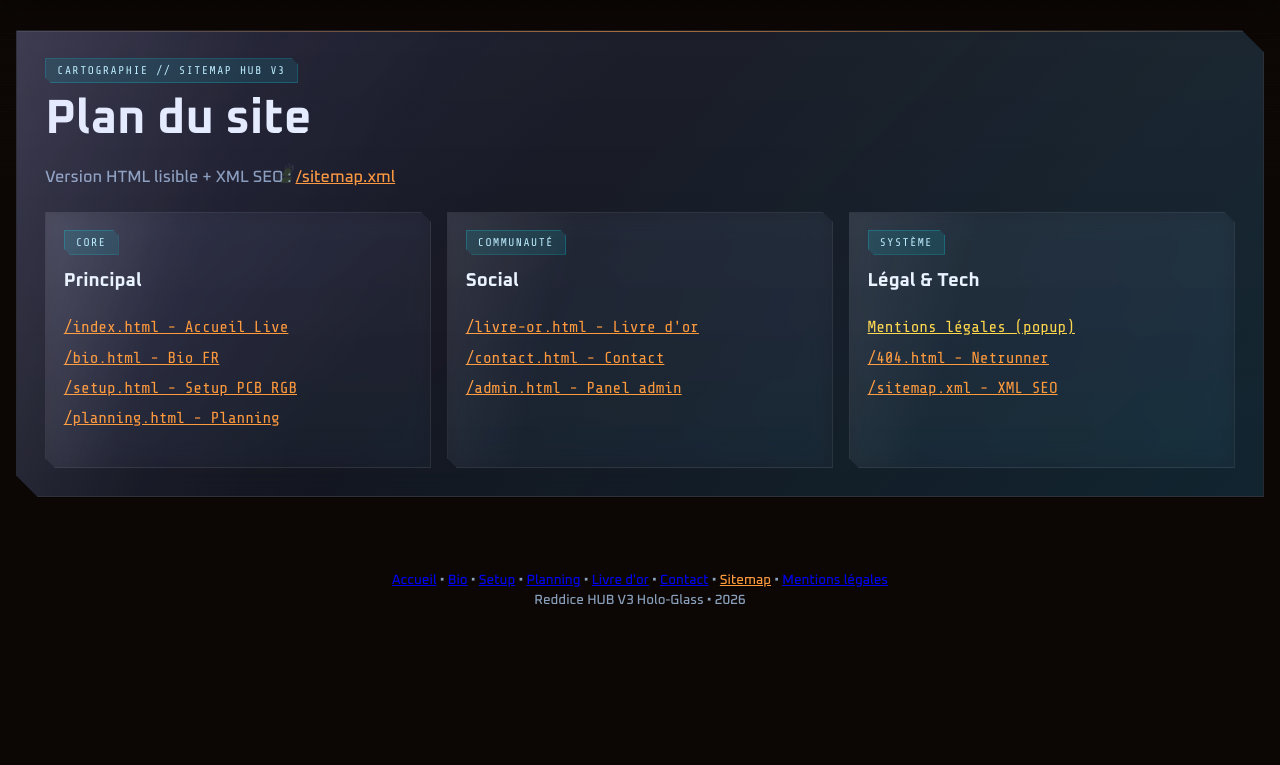
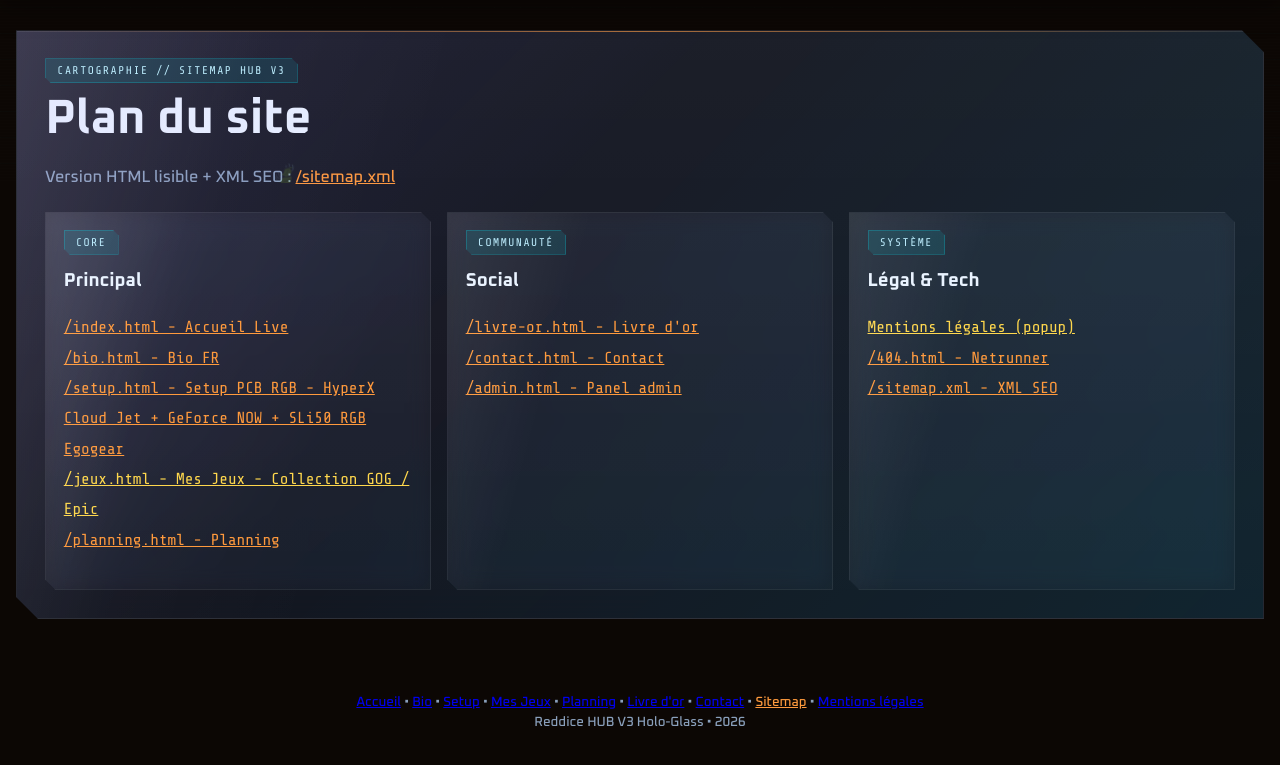
Before and after one commit to reddice-geek/reddice-site, a plain HTML site: page sitemap.html in a window 1280 px wide. Shown: the part 617-1382 px from the top of the page. Before the commit the page ends 1266 px from the top, so only its background shows below. Drawn offline with nearby package versions, Linux system fonts and the light colour scheme; no server answers.

Commit message:
Update sitemap.html

```diff
--- a/sitemap.html
+++ b/sitemap.html
@@ -21,7 +21,12 @@
       <div class="hub-nav-left"><span class="stream-badge is-loading" data-stream-status>Checking</span></div>
       <ul class="hub-nav">
         <li><a href="index.html" class="hub-link-v2" data-nav="home">Accueil</a></li>
-        <li class="has-sub"><a href="bio.html" class="hub-link-v2" data-nav="bio">Bio</a><ul class="submenu"><li><a href="setup.html">Setup PCB RGB</a></li></ul></li>
+        <li class="has-sub"><a href="bio.html" class="hub-link-v2" data-nav="bio">Bio</a>
+          <ul class="submenu">
+            <li><a href="setup.html">Setup PCB RGB</a></li>
+            <li><a href="jeux.html">Mes Jeux</a></li>
+          </ul>
+        </li>
         <li><a href="planning.html" class="hub-link-v2" data-nav="planning">Planning</a></li>
         <li><a href="livre-or.html" class="hub-link-v2" data-nav="guestbook">Livre d'or</a></li>
         <li><a href="contact.html" class="hub-link-v2" data-nav="contact">Contact</a></li>
@@ -43,7 +48,13 @@
       <h2>Plan du site</h2>
       <p class="lead">Version HTML lisible + XML SEO : <a href="sitemap.xml" style="color:var(--cyan)">/sitemap.xml</a></p>
       <div class="grid-3" style="margin-top:1.4rem">
-        <div class="card"><span class="kicker">Core</span><h3>Principal</h3><ul style="list-style:none; padding:0; font-family:var(--font-mono); line-height:1.9"><li><a href="index.html" style="color:var(--cyan)">/index.html - Accueil Live</a></li><li><a href="bio.html" style="color:var(--cyan)">/bio.html - Bio FR</a></li><li><a href="setup.html" style="color:var(--cyan)">/setup.html - Setup PCB RGB</a></li><li><a href="planning.html" style="color:var(--cyan)">/planning.html - Planning</a></li></ul></div>
+        <div class="card"><span class="kicker">Core</span><h3>Principal</h3><ul style="list-style:none; padding:0; font-family:var(--font-mono); line-height:1.9">
+          <li><a href="index.html" style="color:var(--cyan)">/index.html - Accueil Live</a></li>
+          <li><a href="bio.html" style="color:var(--cyan)">/bio.html - Bio FR</a></li>
+          <li><a href="setup.html" style="color:var(--cyan)">/setup.html - Setup PCB RGB - HyperX Cloud Jet + GeForce NOW + SLi50 RGB Egogear</a></li>
+          <li><a href="jeux.html" style="color:var(--gold)">/jeux.html - Mes Jeux - Collection GOG / Epic</a></li>
+          <li><a href="planning.html" style="color:var(--cyan)">/planning.html - Planning</a></li>
+        </ul></div>
         <div class="card"><span class="kicker">Communauté</span><h3>Social</h3><ul style="list-style:none; padding:0; font-family:var(--font-mono); line-height:1.9"><li><a href="livre-or.html" style="color:var(--cyan)">/livre-or.html - Livre d'or</a></li><li><a href="contact.html" style="color:var(--cyan)">/contact.html - Contact</a></li><li><a href="admin.html" style="color:var(--cyan)">/admin.html - Panel admin</a></li></ul></div>
         <div class="card"><span class="kicker">Système</span><h3>Légal & Tech</h3><ul style="list-style:none; padding:0; font-family:var(--font-mono); line-height:1.9"><li><a href="#" data-legal-open style="color:var(--gold)">Mentions légales (popup)</a></li><li><a href="404.html" style="color:var(--cyan)">/404.html - Netrunner</a></li><li><a href="sitemap.xml" style="color:var(--cyan)">/sitemap.xml - XML SEO</a></li></ul></div>
       </div>
@@ -51,7 +62,7 @@
   </main>
   <footer class="container" style="text-align:center; padding:2.5rem 0; color:var(--muted)">
     <small>
-      <a href="index.html">Accueil</a> • <a href="bio.html">Bio</a> • <a href="setup.html">Setup</a> • <a href="planning.html">Planning</a> • <a href="livre-or.html">Livre d'or</a> • <a href="contact.html">Contact</a> • <a href="sitemap.html" style="color:var(--cyan)">Sitemap</a> • <a href="#" data-legal-open>Mentions légales</a><br>
+      <a href="index.html">Accueil</a> • <a href="bio.html">Bio</a> • <a href="setup.html">Setup</a> • <a href="jeux.html">Mes Jeux</a> • <a href="planning.html">Planning</a> • <a href="livre-or.html">Livre d'or</a> • <a href="contact.html">Contact</a> • <a href="sitemap.html" style="color:var(--cyan)">Sitemap</a> • <a href="#" data-legal-open>Mentions légales</a><br>
       Reddice HUB V3 Holo-Glass • <span id="current-year"></span>
     </small>
   </footer>
```
